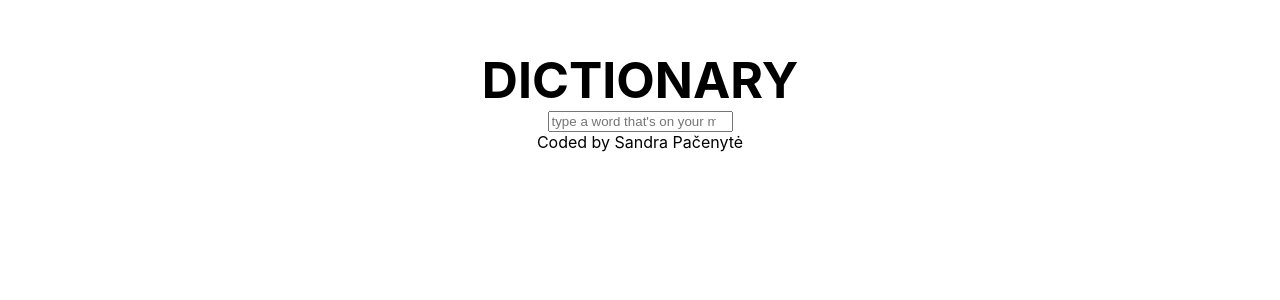
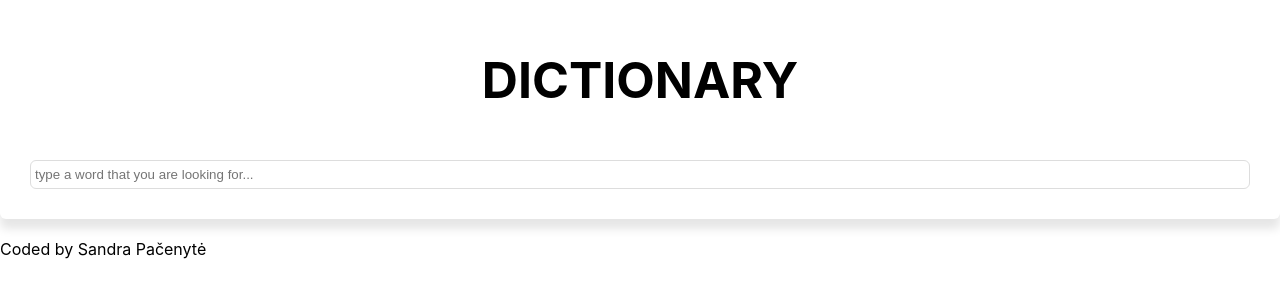
Before and after one commit to Sandruttee/dictionary-app, a React (Create React App) app: page / in a window 1280 px wide. Shown: the top 300 px of the page. Built offline with nearby package versions, Linux system fonts and the light colour scheme; the HTML template or start-up script is replaced by a standard one.

Commit message:
added some basic css

```diff
--- a/src/App.css
+++ b/src/App.css
@@ -6,5 +6,5 @@
 }
 
 .App {
-  text-align: center;
+  text-align: left;
 }
--- a/src/App.js
+++ b/src/App.js
@@ -6,6 +6,7 @@ function App() {
     <div className="App">
       <div className="container">
         <div className="title">DICTIONARY</div>
+
         <main>
           {" "}
           <Dictionary />
--- a/src/Dictionary.css
+++ b/src/Dictionary.css
@@ -0,0 +1,26 @@
+.section {
+  background: white;
+  padding: 30px;
+  border-radius: 6px;
+  box-shadow: 0 10px 10px rgb(0 0 0/10%);
+  margin: 20px 0;
+}
+
+input {
+  width: 100%;
+  border-radius: 6px;
+  padding: 6px 4px;
+  border: 1px solid #ddd;
+}
+
+.listen-icon {
+  font-size: 30px;
+  letter-spacing: 30px;
+  text-decoration: none;
+  transition: all 150ms ease-in-out;
+}
+
+.listen-icon:hover {
+  cursor: pointer;
+  opacity: 0.5;
+}
--- a/src/Dictionary.js
+++ b/src/Dictionary.js
@@ -24,11 +24,11 @@ export default function Dictionary() {
   }
   return (
     <div className="Dictionary">
-      <form onSubmit={search}>
+      <form onSubmit={search} className="section">
         <input
           type="search"
           onChange={handleKeywordChange}
-          placeholder="type a word that's on your mind..."
+          placeholder="type a word that you are looking for..."
         />
       </form>
       <Results results={results} />
--- /dev/null
+++ b/src/Meaning.css
@@ -0,0 +1,16 @@
+h3 {
+  font-weight: bold;
+  line-height: 1.5;
+  font-size: 24px;
+}
+
+.definition {
+  line-height: 1;
+}
+
+.example {
+  font-size: 12px;
+  opacity: 0.6;
+  font-style: italic;
+  line-height: 1;
+}
--- a/src/Meaning.js
+++ b/src/Meaning.js
@@ -1,5 +1,6 @@
 import React from "react";
 import Synonyms from "./Synonyms";
+import "./Meaning.css";
 
 export default function Meaning(props) {
   return (
@@ -8,13 +9,10 @@ export default function Meaning(props) {
       {props.meaning.definitions.map(function (definition, index) {
         return (
           <div key={index}>
-            <p>
-              <strong>Definition:</strong> {definition.definition}
-              <br />
-              <strong>Example:</strong>
-              <em> {definition.example}</em>
-              <br />
-            </p>
+            <div className="definition">{definition.definition}</div>
+            <br />
+            <div className="example">{definition.example} </div>
+            <br />
           </div>
         );
       })}
--- a/src/Phonetic.js
+++ b/src/Phonetic.js
@@ -3,7 +3,12 @@ import React from "react";
 export default function Phonetic(props) {
   return (
     <div className="Phonetic">
-      <a href={props.phonetic.audio} target="_blank" rel="noreferrer">
+      <a
+        href={props.phonetic.audio}
+        target="_blank"
+        rel="noreferrer"
+        className="listen-icon"
+      >
         🎧
       </a>
       {props.phonetic.text}
--- a/src/Results.js
+++ b/src/Results.js
@@ -6,6 +6,7 @@ export default function Results(props) {
   if (props.results) {
     return (
       <div className="Results">
+        <section className="section">
           <h2>{props.results.word}</h2>
           {props.results.phonetics.map(function (phonetic, index) {
             return (
@@ -14,9 +15,10 @@ export default function Results(props) {
               </div>
             );
           })}
+        </section>
         {props.results.meanings.map(function (meaning, index) {
           return (
-            <div key={index}>
+            <div key={index} className="section">
               <Meaning meaning={meaning} />
             </div>
           );
--- /dev/null
+++ b/src/Synonyms.css
@@ -0,0 +1,10 @@
+.Synonyms {
+  margin: 30px 0 0;
+  padding: 0;
+}
+.Synonyms li {
+  display: inline-block;
+  padding-right: 10px;
+  font-size: 12px;
+  line-height: 1;
+}
--- a/src/Synonyms.js
+++ b/src/Synonyms.js
@@ -1,4 +1,5 @@
 import React from "react";
+import "./Synonyms.css";
 
 export default function Synonyms(props) {
   console.log(props.synonyms);
@@ -7,7 +8,6 @@ export default function Synonyms(props) {
       <div>
         <ul className="Synonyms">
           {" "}
-          <strong>Synonyms:</strong>
           {props.synonyms.map(function (synonym, index) {
             return <li key={index}>{synonym}</li>;
           })}
```
Lines whose indentation alone changed are shown as unchanged.
